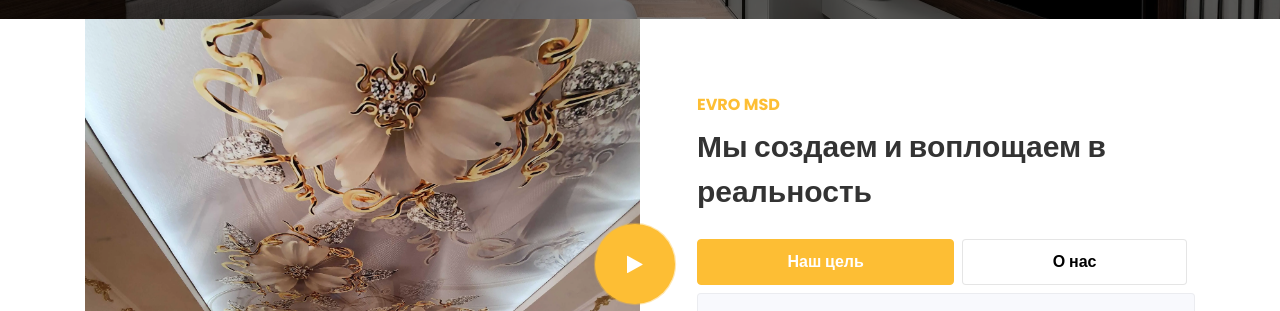
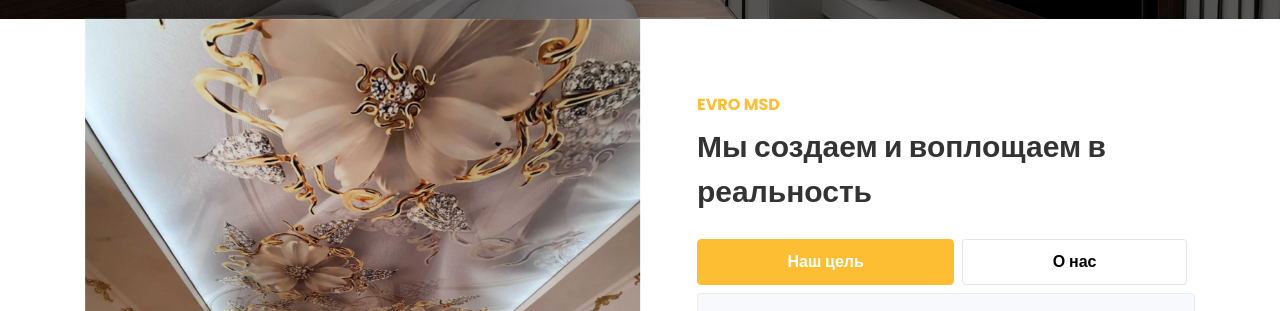
Before and after one commit to jamatov/evro-msd, a plain HTML site: page about.html in a window 1280 px wide. Shown: the part 620-931 px from the top of the page. Drawn offline with Linux system fonts and the light colour scheme; some packages are replaced by stand-ins of ours; no server answers; files whose address does not match are found by name.

Commit message:
video button removes

```diff
--- a/about.html
+++ b/about.html
@@ -81,9 +81,9 @@
     		<div class="row d-flex no-gutters">
     			<div class="col-md-6 d-flex">
     				<div class="img img-video d-flex align-self-stretch align-items-center justify-content-center justify-content-md-end" style="background-image:url(images/image.webp);">
-    					<a href="https://vimeo.com/45830194" class="icon-video popup-vimeo d-flex justify-content-center align-items-center">
+    					<!-- <a href="https://vimeo.com/45830194" class="icon-video popup-vimeo d-flex justify-content-center align-items-center">
     						<span class="icon-play"></span>
-    					</a>
+    					</a> -->
     				</div>
     			</div>
     			<div class="col-md-6 pl-md-5">
```
Also changed, not shown: index.html (+2 -2 lines).
